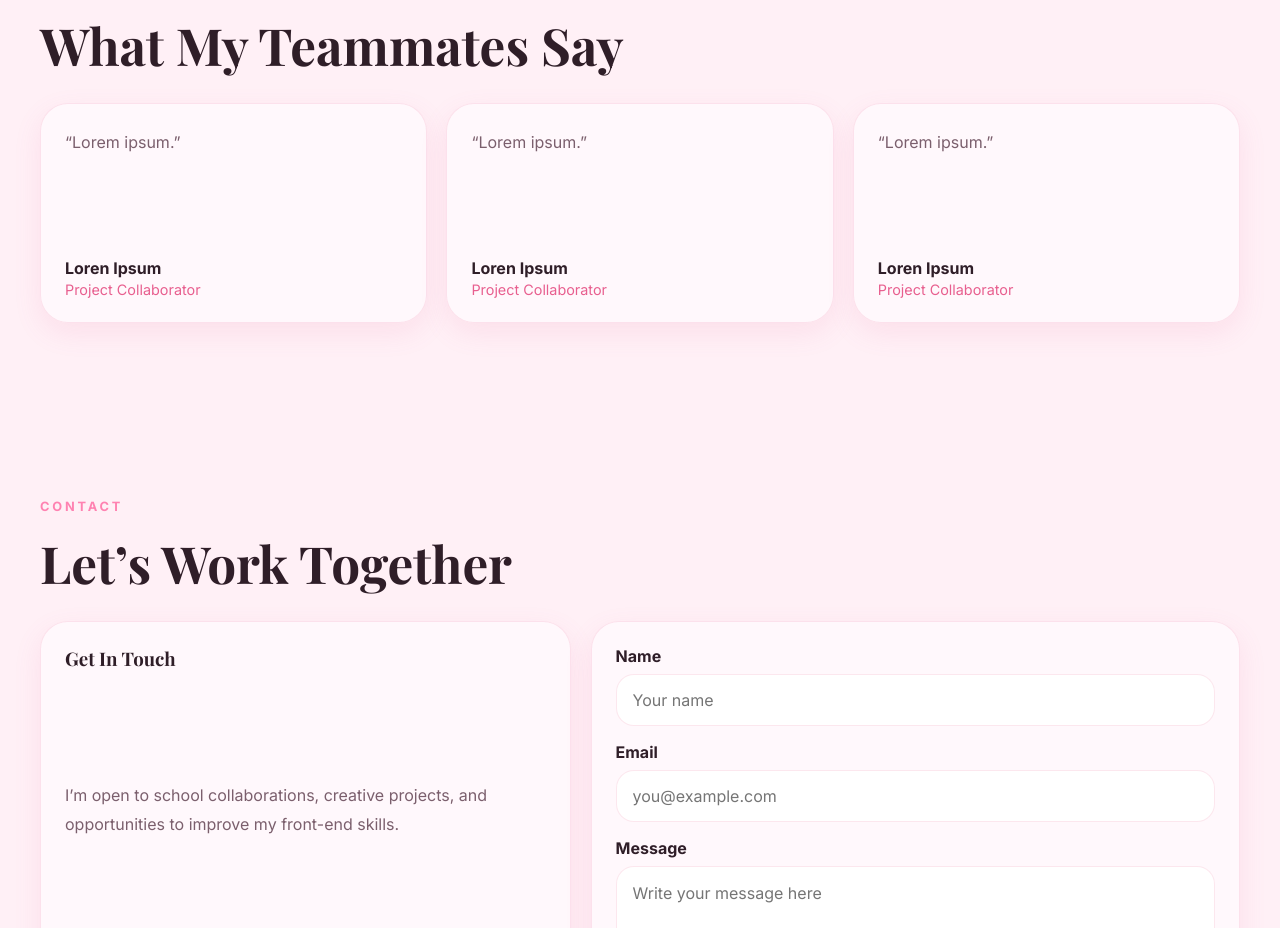
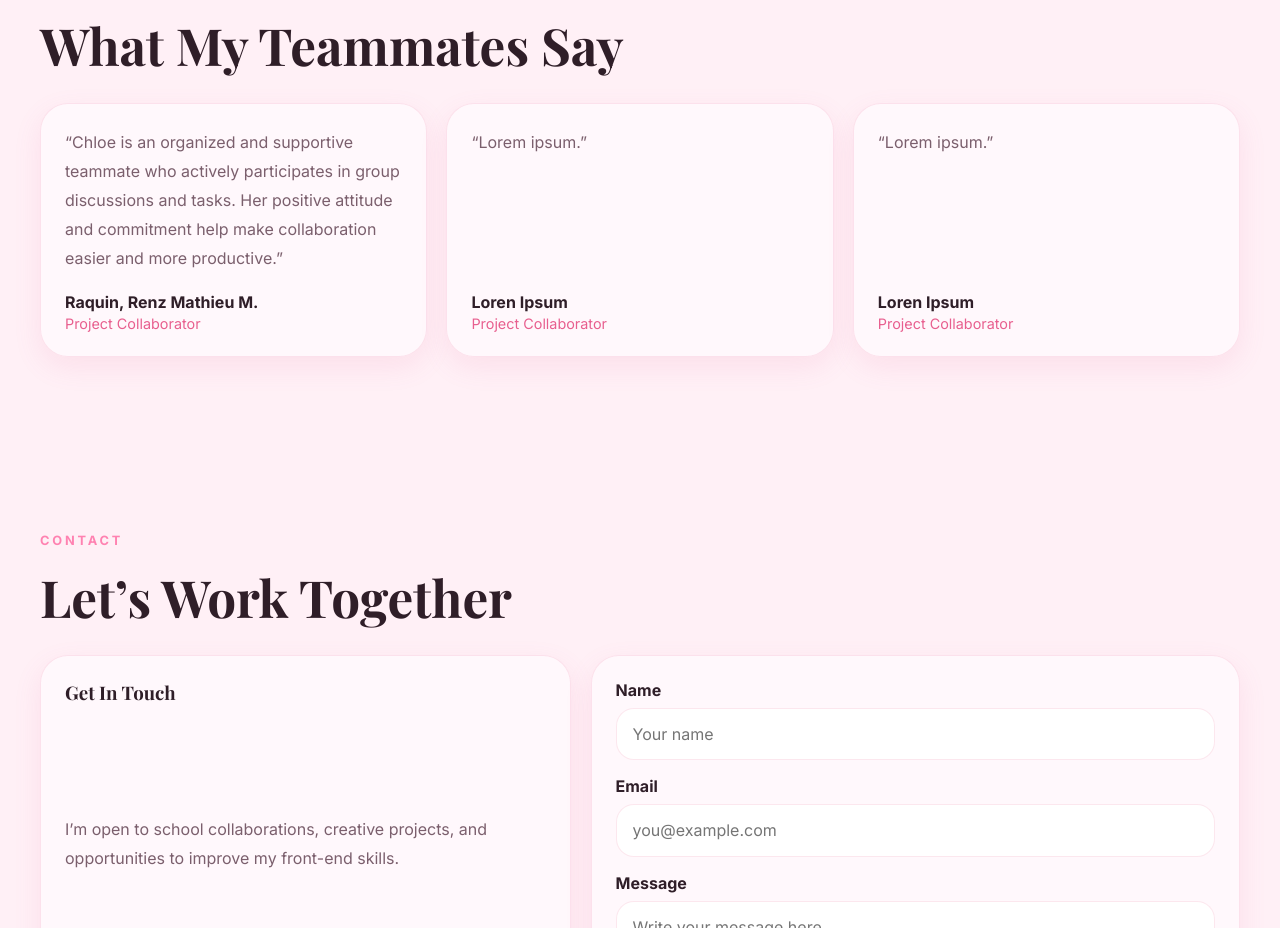
Before and after one commit to dlsud-submissions/team-404-portfolios, a plain HTML site: page magpale-chloe/index.html in a window 1280 px wide. Shown: the part 2802-3730 px from the top of the page. Drawn offline with nearby package versions, Linux system fonts and the light colour scheme.

Commit message:
Add testimony to chloe's portfolio

```diff
--- a/magpale-chloe/index.html
+++ b/magpale-chloe/index.html
@@ -232,8 +232,8 @@
 
             <div class="testimonials-grid">
                 <article class="card testimonial-card">
-                    <blockquote>“Lorem ipsum.”</blockquote>
-                    <p class="testimonial-author">Loren Ipsum</p>
+                    <blockquote>“Chloe is an organized and supportive teammate who actively participates in group discussions and tasks. Her positive attitude and commitment help make collaboration easier and more productive.”</blockquote>
+                    <p class="testimonial-author">Raquin, Renz Mathieu M.</p>
                     <p class="testimonial-role">Project Collaborator</p>
                 </article>
 
```
